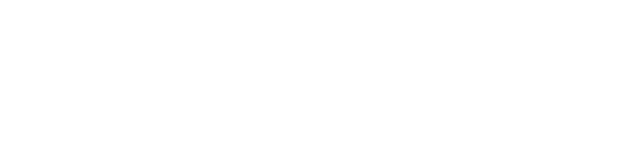
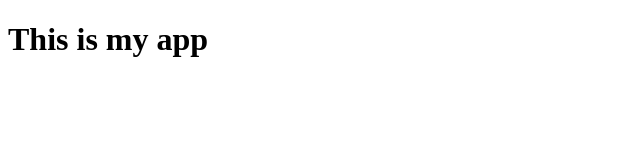
Before and after one commit to bencavins/urban-succotash, a plain HTML site: page index.html in a window 1280 px wide. Shown: the whole page, without its empty margins (0-640 px from the left). Drawn offline with Linux system fonts and the light colour scheme.

Commit message:
add an h1

```diff
--- a/index.html
+++ b/index.html
@@ -4,6 +4,6 @@
 
     </head>
     <body>
-
+        <h1>This is my app</h1>
     </body>
 </html>
```
